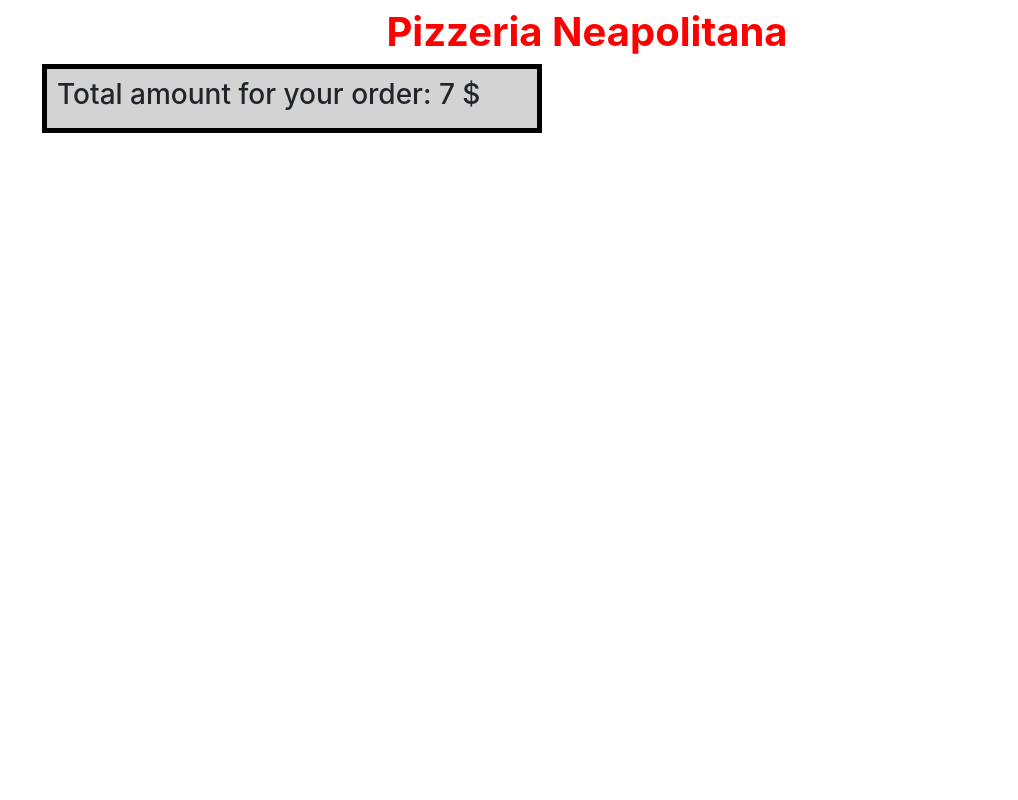
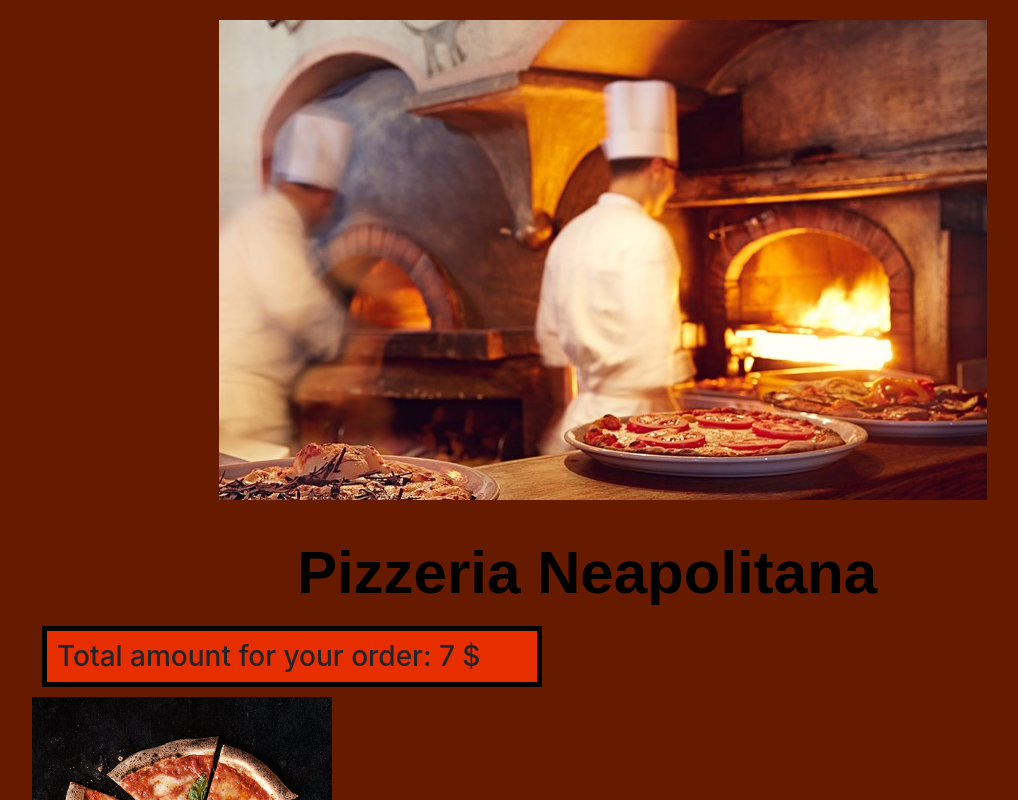
Before and after one commit to yetka/pizza, a plain HTML site: page index.html in a window 1280 px wide. Both pictures are taken after a click on the button "Order your pizza!". Shown: the top 800 px of the page, without its empty margins (53-1071 px from the left). Drawn offline with nearby package versions, Linux system fonts and the light colour scheme.

Commit message:
add pictures and more styling to css

```diff
--- a/css/styles.css
+++ b/css/styles.css
@@ -1,15 +1,27 @@
-h1 {
+body {
+  background-color: #661a00
+}
+
+.intro img {
+  position: relative;
+  left: 15%;
+  margin: 20px;
+}
+
+.intro h1 {
   text-align: center;
   font-weight: bold;
-  color: red;
-  margin: 10px;
+  font-family: fantasy;
+  font-size: 60px;
+  color: black;
+  margin: 20px;
 }
 
 .pizzaSize {
   border: 5px solid black;
   margin: 10px;
   padding: 10px;
-  background-color: lightgray;
+  background-color: #e62e00;
   width: 500px;
 }
 
@@ -17,15 +29,23 @@ h1 {
   border: 5px solid black;
   margin: 10px;
   padding: 10px;
-  background-color: lightgray;
+  background-color: #e62e00;
   width: 500px;
 }
 
-.pizzaCost {
+.user-order {
+  display: none;
+}
+
+.user-order h3 {
   border: 5px solid black;
   margin: 10px;
   padding: 10px;
-  background-color: lightgray;
+  background-color: #e62e00;
   width: 500px;
-  display: none;
 }
+
+.user-order img {
+  width: 300px;
+  height: 300px;
+}
--- a/index.html
+++ b/index.html
@@ -10,7 +10,10 @@
   </head>
   <body>
     <div class="container">
-      <h1>Pizzeria Neapolitana</h1>
+      <div class="intro">
+        <img src="img/pizzeria.jpg" alt="pizzeria image">
+        <h1>Pizzeria Neapolitana</h1>
+      </div>
       <form id="pizzaCreation">
         <div class="pizzaSize">
           <h2>Please choose the size:</h2>
@@ -53,10 +56,11 @@
           <input type="checkbox" name="chosen-toppings" value="bbq"> bbq<br>
           <input type="checkbox" name="chosen-toppings" value="sriracha"> sriracha<br>
         </div>
-        <button type="submit" class="btn">Order your pizza!</button>
+        <button type="submit" class="btn btn-danger">Order your pizza!</button>
       </form>
-      <div class="pizzaCost">
+      <div class="user-order">
         <h3>Total amount for your order: <span class="amount"></span> $</h3>
+        <img src="img/pizza.png" alt="image of pizza">
       </div>
     </div>
   </body>
--- a/js/scripts.js
+++ b/js/scripts.js
@@ -42,7 +42,7 @@ $(document).ready(function() {
 
 
     $("#pizzaCreation").hide();
-    $(".pizzaCost").show();
+    $(".user-order").show();
 
   });
 })
```
Also changed, not shown: img/pizza.png (added), img/pizzeria.jpg (added).
